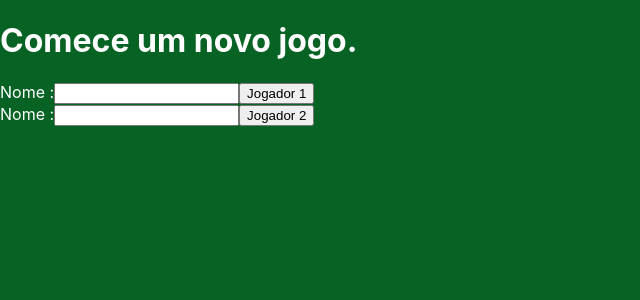
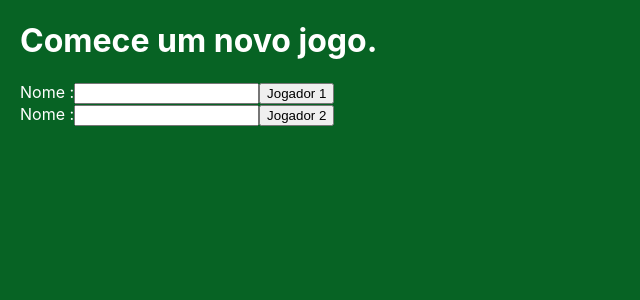
Before and after one commit to maufarinelli/buraco-online, a React (Create React App) app: page / in a window 1280 px wide. Shown: the top 300 px of the page, without its empty margins (0-640 px from the left). Built offline with nearby package versions, Linux system fonts and the light colour scheme; no server answers.

Commit message:
UserNames

```diff
--- a/src/components/Board/Board.tsx
+++ b/src/components/Board/Board.tsx
@@ -42,6 +42,8 @@ const Board: React.FC = () => {
   const [otherUser, setOtherUser] = useState<IBothUsersState>(initialOtherUser);
   const [inTurn, setInTurn] = useState<IInTurnState>({
     user: "user1",
+    user1Name: "",
+    user2Name: "",
     phase: "taking card",
   });
   const [isDiscardMode, setDiscardMode] = useState(false);
--- a/src/components/Header/Header.tsx
+++ b/src/components/Header/Header.tsx
@@ -33,10 +33,15 @@ const Header: React.FC = () => {
     <HeaderWrapper>
       <HeaderTitle>Buraco Online</HeaderTitle>
       {winner ? (
-        <MessageBar>{winner} BATEU. FIM DO JOGO! </MessageBar>
+        <MessageBar>
+          {winner === "user1" ? inTurn.user1Name : inTurn.user2Name} BATEU. FIM
+          DO JOGO!{" "}
+        </MessageBar>
       ) : (
         <MessageBar>
-          É a vez do: <b>{inTurn.user}</b>.{" "}
+          É a vez de:{" "}
+          <b>{inTurn.user === "user1" ? inTurn.user1Name : inTurn.user2Name}</b>
+          .{" "}
           {inTurn.phase === "taking card"
             ? "Pegue uma carta do monte ou da mesa."
             : "Você pode descer um jogo agora ou apenas descartar."}
--- a/src/components/StartingPage/StartingPage.tsx
+++ b/src/components/StartingPage/StartingPage.tsx
@@ -1,4 +1,5 @@
 import React, { useContext, useEffect, useReducer } from "react";
+import styled from "styled-components";
 import SocketContext from "../../context/SocketContext/SocketContext";
 import { EVENTS } from "../../global/EVENTS";
 
@@ -30,6 +31,10 @@ const reducer = (state: IState, action: any) => {
       return state;
   }
 };
+
+const Wrapper = styled.div`
+  margin: 20px;
+`;
 
 const StartingPage: React.FC = () => {
   const socket = useContext(SocketContext);
@@ -75,7 +80,7 @@ const StartingPage: React.FC = () => {
   };
 
   return (
-    <div>
+    <Wrapper>
       <h1>Comece um novo jogo.</h1>
 
       {!state.user1 ? (
@@ -115,7 +120,7 @@ const StartingPage: React.FC = () => {
       {state.user1 && state.user2 && (
         <button onClick={handleStartGame}>Começar</button>
       )}
-    </div>
+    </Wrapper>
   );
 };
 
--- a/src/context/GameContext/GameContext.ts
+++ b/src/context/GameContext/GameContext.ts
@@ -11,6 +11,8 @@ export type phases =
   | "pass turn";
 export interface IInTurnState {
   user: TUserType;
+  user1Name: string;
+  user2Name: string;
   phase: phases;
 }
 
@@ -93,6 +95,8 @@ const initialGameContext: IGameContext = {
 
   inTurn: {
     user: "user1",
+    user1Name: "",
+    user2Name: "",
     phase: "taking card",
   },
   setInTurn: (inTurn: IInTurnState) => {},
```
